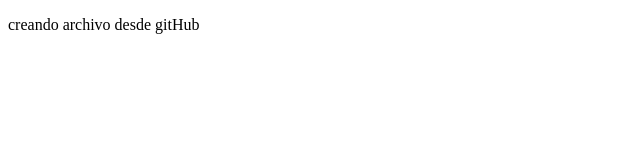
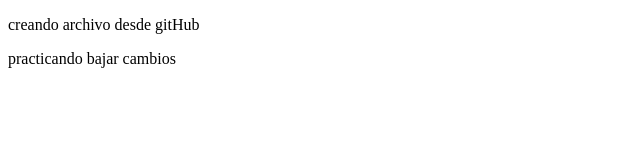
Before and after one commit to NoemiMatiasReynoso/14-03-practicandoGit, a plain HTML site: page index.html in a window 1280 px wide. Shown: the whole page, without its empty margins (0-640 px from the left). Drawn offline with Linux system fonts and the light colour scheme.

Commit message:
nuevo cambio

```diff
--- a/index.html
+++ b/index.html
@@ -8,6 +8,7 @@
 </head>
 <body>
   <p>creando archivo desde gitHub</p>
+    <p>practicando bajar cambios </p>
 
 </body>
 </html>
```
